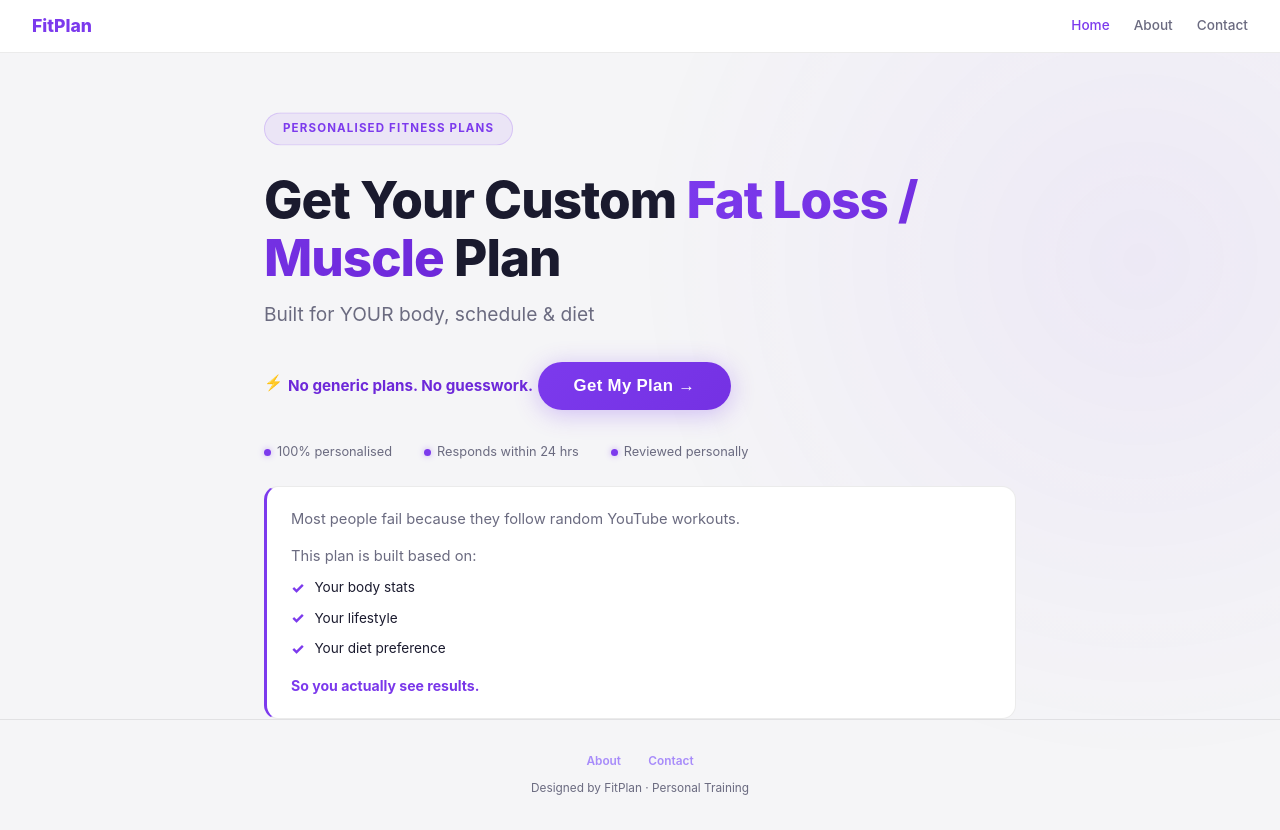
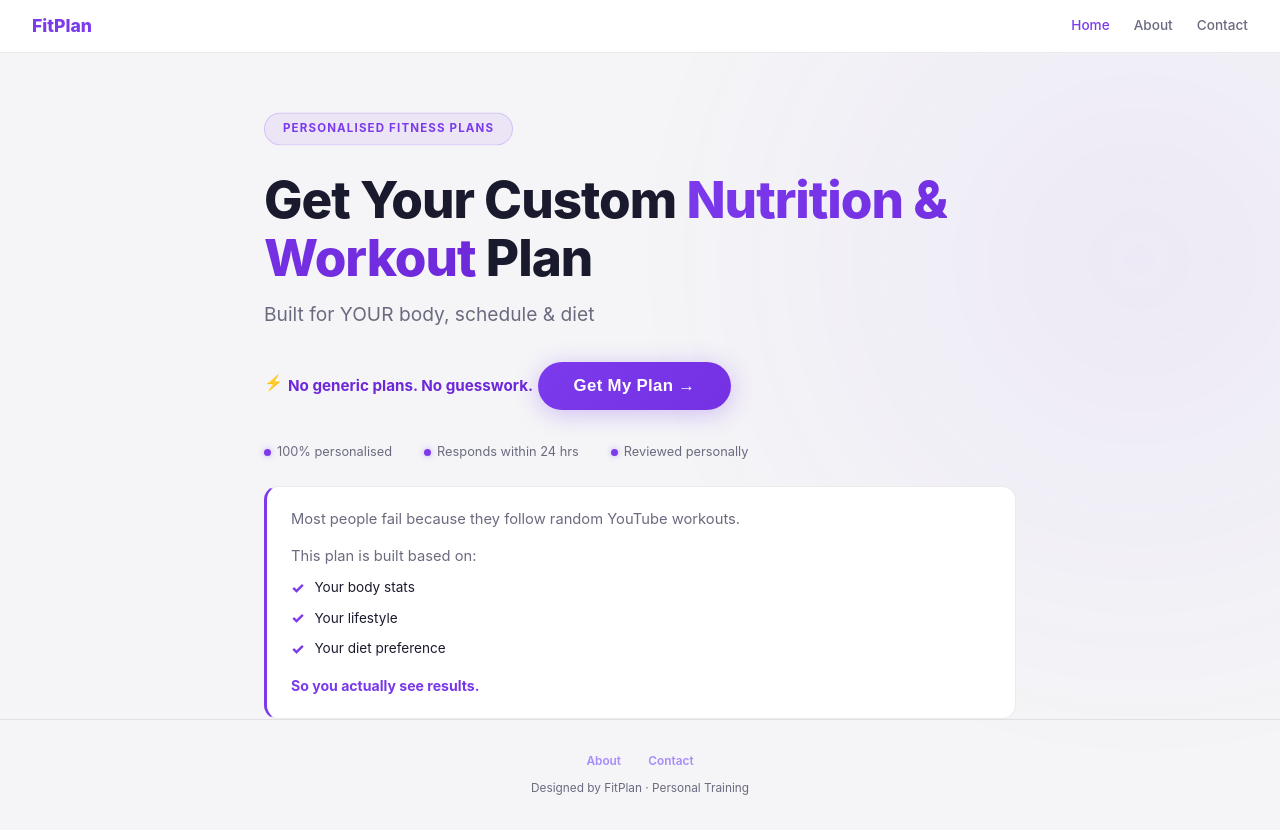
Before and after one commit to akash-0127/Fitness-Plan, a plain HTML site: page index.html in a window 1280 px wide. Drawn offline with Linux system fonts and the light colour scheme.

Commit message:
fix: update hero heading to Nutrition & Workout Plan

```diff
--- a/index.html
+++ b/index.html
@@ -528,7 +528,7 @@
   <!-- HERO -->
   <div class="hero">
     <div class="hero-pill">Personalised Fitness Plans</div>
-    <h1>Get Your Custom <em>Fat Loss / Muscle</em> Plan</h1>
+    <h1>Get Your Custom <em>Nutrition & Workout</em> Plan</h1>
     <p class="hero-sub">Built for YOUR body, schedule &amp; diet</p>
     <p class="hero-nogimmick">No generic plans. No guesswork.</p>
     <button class="hero-cta" id="heroCta" onclick="revealPlans()">Get My Plan &#8594;</button>
```
